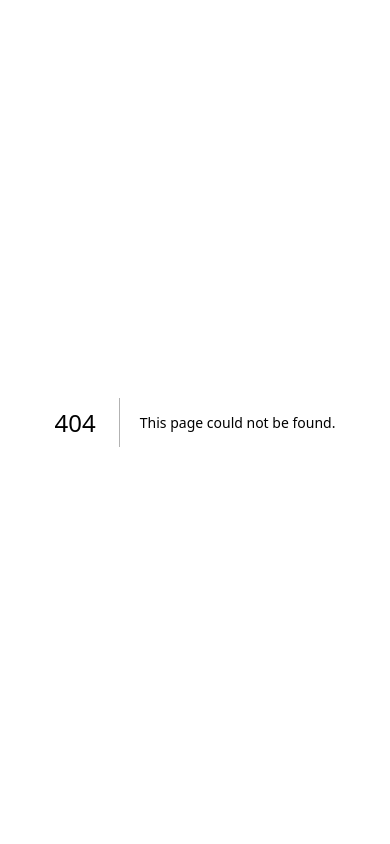
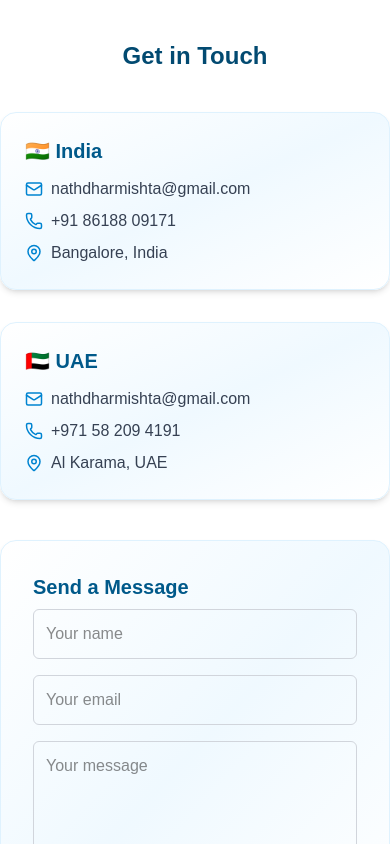
Before and after one commit to syamjir/portfolio-dharmishta, a Next.js app: page /contact in a window 390 px wide. Before the commit this address had no page. Shown: the top 844 px of the page. Built offline with nearby package versions, Linux system fonts and the light colour scheme.

Commit message:
feat: add Contact page with responsive layout and design

```diff
--- /dev/null
+++ b/app/contact/page.tsx
@@ -0,0 +1,124 @@
+"use client";
+
+import { useState } from "react";
+import { motion } from "framer-motion";
+import PageTransition from "../../components/PageTransition";
+import { Mail, Phone, MapPin, Send } from "lucide-react";
+
+export default function Contact() {
+  const [name, setName] = useState("");
+  const [email, setEmail] = useState("");
+  const [msg, setMsg] = useState("");
+
+  const sendMail = (e: React.FormEvent) => {
+    e.preventDefault();
+    const subject = encodeURIComponent(`Message from ${name}`);
+    const body = encodeURIComponent(`Name: ${name}\nEmail: ${email}\n\n${msg}`);
+    window.location.href = `mailto:nathdharmishta@gmail.com?subject=${subject}&body=${body}`;
+  };
+
+  return (
+    <PageTransition>
+      <section className="max-w-5xl mx-auto py-10">
+        <motion.h1
+          initial={{ opacity: 0, y: -20 }}
+          animate={{ opacity: 1, y: 0 }}
+          transition={{ duration: 0.5 }}
+          className="text-2xl  md:text-3xl font-extrabold text-sky-900 mb-10 text-center"
+        >
+          Get in Touch
+        </motion.h1>
+
+        {/* Contact Info Cards */}
+        <div className="grid md:grid-cols-2 gap-8 mb-10">
+          {/* India Contact */}
+          <motion.div
+            initial={{ opacity: 0, y: 30 }}
+            animate={{ opacity: 1, y: 0 }}
+            transition={{ duration: 0.6 }}
+            className="bg-gradient-to-br from-white via-sky-50 to-white border border-sky-100 rounded-2xl shadow-md hover:shadow-xl transition-all duration-300 p-6"
+          >
+            <h2 className="text-xl font-semibold text-sky-800 mb-3">
+              🇮🇳 India
+            </h2>
+            <div className="space-y-2 text-gray-700">
+              <p className="flex items-center gap-2">
+                <Mail className="text-sky-600" size={18} />{" "}
+                nathdharmishta@gmail.com
+              </p>
+              <p className="flex items-center gap-2">
+                <Phone className="text-sky-600" size={18} /> +91 86188 09171
+              </p>
+              <p className="flex items-center gap-2">
+                <MapPin className="text-sky-600" size={18} /> Bangalore, India
+              </p>
+            </div>
+          </motion.div>
+
+          {/* UAE Contact */}
+          <motion.div
+            initial={{ opacity: 0, y: 30 }}
+            animate={{ opacity: 1, y: 0 }}
+            transition={{ duration: 0.6, delay: 0.1 }}
+            className="bg-gradient-to-br from-white via-sky-50 to-white border border-sky-100 rounded-2xl shadow-md hover:shadow-xl transition-all duration-300 p-6"
+          >
+            <h2 className="text-xl font-semibold text-sky-800 mb-3">🇦🇪 UAE</h2>
+            <div className="space-y-2 text-gray-700">
+              <p className="flex items-center gap-2">
+                <Mail className="text-sky-600" size={18} />{" "}
+                nathdharmishta@gmail.com
+              </p>
+              <p className="flex items-center gap-2">
+                <Phone className="text-sky-600" size={18} /> +971 58 209 4191
+              </p>
+              <p className="flex items-center gap-2">
+                <MapPin className="text-sky-600" size={18} /> Al Karama, UAE
+              </p>
+            </div>
+          </motion.div>
+        </div>
+
+        {/* Contact Form */}
+        <motion.form
+          onSubmit={sendMail}
+          initial={{ opacity: 0, y: 40 }}
+          animate={{ opacity: 1, y: 0 }}
+          transition={{ duration: 0.6 }}
+          className="bg-gradient-to-br from-white via-sky-50 to-white border border-sky-100 rounded-2xl shadow-md hover:shadow-xl transition-all duration-300 p-8 space-y-4"
+        >
+          <h2 className="text-xl font-semibold text-sky-800 mb-2">
+            Send a Message
+          </h2>
+          <input
+            className="border border-gray-300 rounded-md p-3 w-full focus:ring-2 focus:ring-sky-300 outline-none"
+            placeholder="Your name"
+            value={name}
+            onChange={(e) => setName(e.target.value)}
+            required
+          />
+          <input
+            className="border border-gray-300 rounded-md p-3 w-full focus:ring-2 focus:ring-sky-300 outline-none"
+            placeholder="Your email"
+            type="email"
+            value={email}
+            onChange={(e) => setEmail(e.target.value)}
+            required
+          />
+          <textarea
+            className="border border-gray-300 rounded-md p-3 w-full min-h-[120px] focus:ring-2 focus:ring-sky-300 outline-none"
+            placeholder="Your message"
+            value={msg}
+            onChange={(e) => setMsg(e.target.value)}
+            required
+          />
+          <button
+            type="submit"
+            className="flex items-center gap-2 bg-sky-700 hover:bg-sky-800 text-white px-5 py-2.5 rounded-md font-medium transition-colors"
+          >
+            <Send size={18} /> Send Message
+          </button>
+        </motion.form>
+      </section>
+    </PageTransition>
+  );
+}
```
